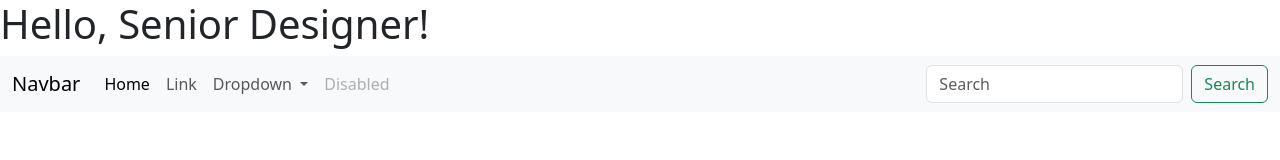
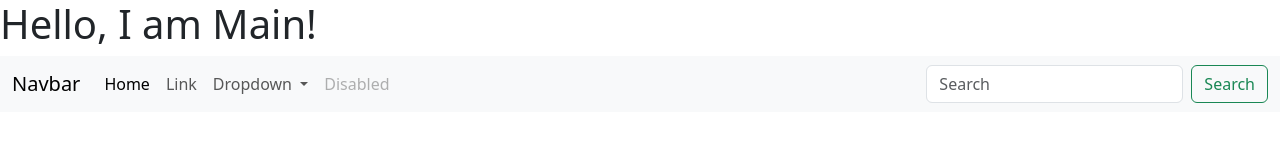
Before and after one commit to monirulislamkhan/colaborate1, a plain HTML site: page index.html in a window 1280 px wide. Drawn offline with nearby package versions, Linux system fonts and the light colour scheme.

Commit message:
i am main

```diff
--- a/index.html
+++ b/index.html
@@ -12,7 +12,7 @@
     />
   </head>
   <body>
-    <h1>Hello, Senior Designer!</h1>
+    <h1>Hello, I am Main!</h1>
     <nav class="navbar navbar-expand-lg bg-body-tertiary">
       <div class="container-fluid">
         <a class="navbar-brand" href="#">Navbar</a>
```
